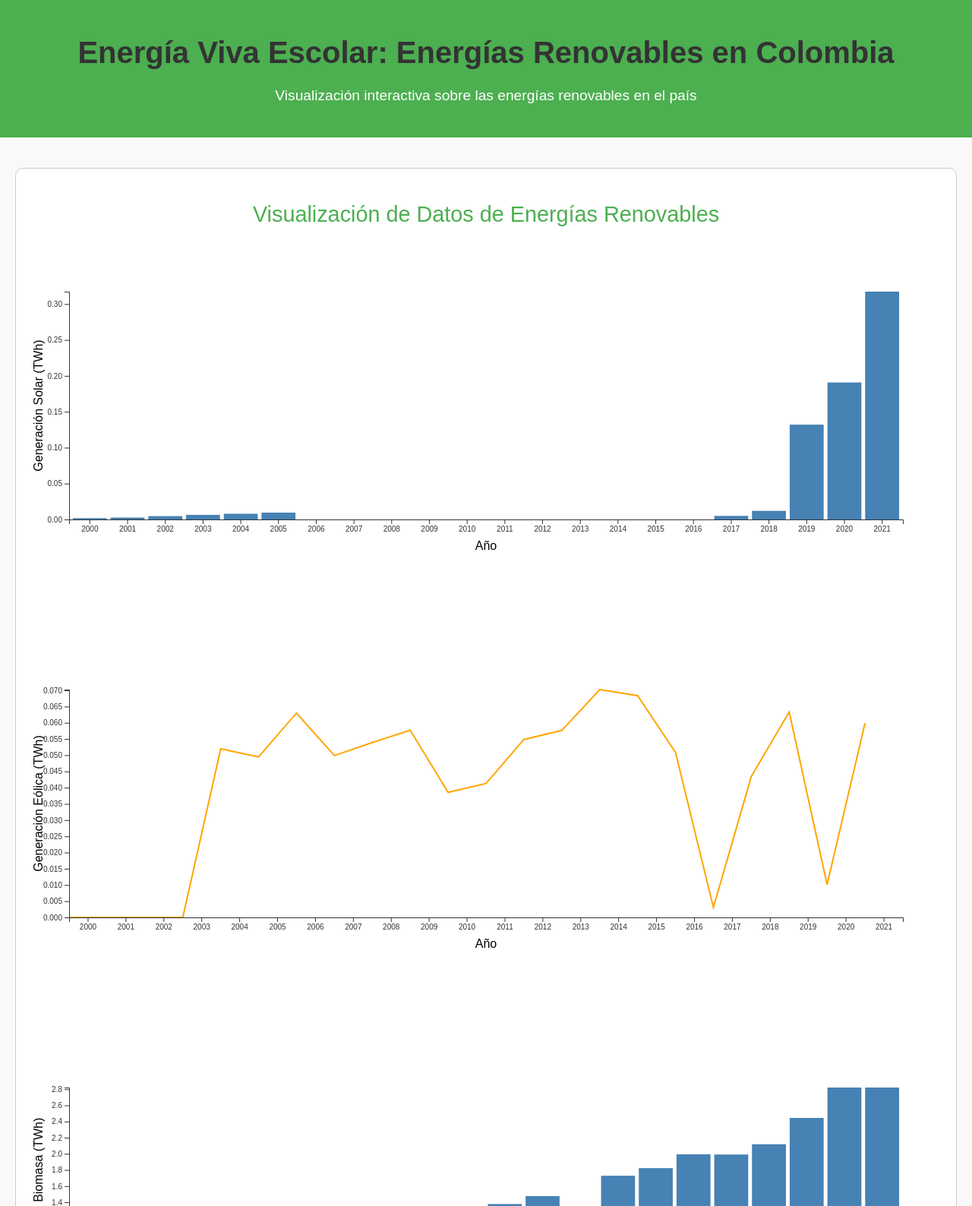
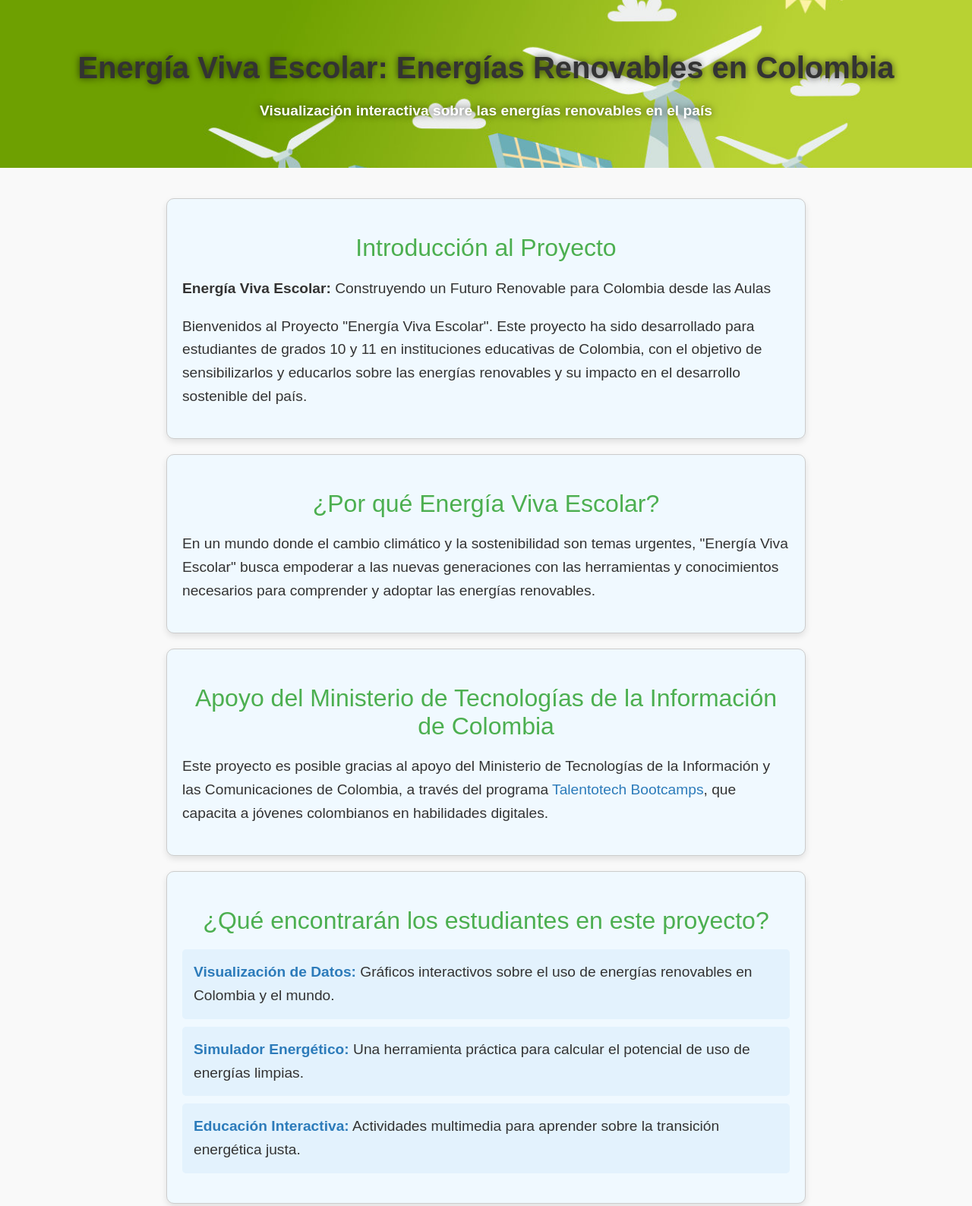
Before and after one commit to victormanuelvalencia/proyecto_final, a plain HTML site: page index.html in a window 1280 px wide. Shown: the top 1588 px of the page at 76% size. Drawn offline with nearby package versions, Linux system fonts and the light colour scheme.

Commit message:
Cambios  de los estilos
Se realizan cambios en los estilos y en la cabecera.

```diff
--- a/css/styles.css
+++ b/css/styles.css
@@ -1,4 +1,4 @@
-/* General styles */
+
 body {
     font-family: Arial, sans-serif;
     margin: 0;
@@ -24,7 +24,7 @@ body {
     }
 }
 
-header {
+/* header {
     background-color: #4CAF50;
     color: white;
     padding: 20px;
@@ -35,7 +35,7 @@ h1 {
     margin-bottom: 10px;
     font-weight: 600;
     color: #333;
-}
+} */
 
 
 h2 {
@@ -53,6 +53,8 @@ p {
 
 main {
     padding: 20px;
+    margin: 0 auto;
+    max-width: 1200px; /* Ancho máximo en pantallas grandes */
 }
 
 section {
@@ -100,7 +102,7 @@ button {
 
 
 footer {
-    background-color: #333;
+    background-color: #6ea001;
     color: white;
     padding: 10px;
     width: 100%;
@@ -126,3 +128,117 @@ footer {
     color: #fff;
 
 }
+
+header {
+    background-image: url('/images/ATLAS-energia-04-energia-verde.jpg'); /* Ruta de la imagen de fondo */
+    background-size: cover;
+    background-position: center;
+    background-repeat: no-repeat;
+    color: white;
+    padding: 40px 20px;
+    position: relative;
+    text-align: center;
+}
+
+header h1, header .subtitulo {
+    text-shadow: 0 0 10px rgba(0, 0, 0, 0.7); /* Efecto de halo */
+    font-weight: bold;
+}
+
+header h1 {
+    font-size: 2.5em;
+    margin-bottom: 10px;
+    font-weight: 600;
+    color: #333;
+}
+
+header .subtitulo {
+    font-size: 1.2em;
+}
+
+#texto-footer {
+    color: #fff;
+    font-size: 1.2em;
+    text-align: center;
+    text-shadow: 0 0 10px rgba(0, 0, 0, 0.7); /* Efecto de halo */
+    font-weight: bold;
+}
+
+
+
+/* Ajustes para pantallas medianas */
+@media screen and (max-width: 1200px) {
+    main {
+        max-width: 80%;
+    }
+}
+
+/* Ajustes para dispositivos pequeños */
+@media screen and (max-width: 768px) {
+    main {
+        max-width: 95%; /* Casi todo el ancho de la pantalla en dispositivos pequeños */
+    }
+}
+
+/* Sección de introducción y propósito */
+#introduccion, #proposito, #apoyo, #contenidos {
+    background-color: #f0f9ff;
+    border-radius: 10px;
+    padding: 20px;
+    margin: 20px 0;
+    text-align: left;
+    max-width: 800px;
+    margin: 20px auto;
+    box-shadow: 0 4px 8px rgba(0, 0, 0, 0.1);
+}
+
+
+#introduccion h2, #proposito h2, #apoyo h2, #contenidos h2 {
+    color: #4CAF50;
+    font-size: 2em;
+    text-align: center;
+    margin-bottom: 10px;
+}
+
+
+#introduccion p, #proposito p, #apoyo p, #contenidos p, #contenidos ul {
+    font-size: 1.2em;
+    line-height: 1.6;
+    color: #333;
+}
+
+
+#contenidos ul {
+    list-style-type: none;
+    padding: 0;
+}
+
+#contenidos li {
+    background-color: #e3f2fd;
+    margin: 10px 0;
+    padding: 15px;
+    border-radius: 5px;
+    font-size: 1em;
+    color: #333;
+}
+
+#contenidos li strong {
+    color: #2c7bba;
+}
+
+/* Enlace de Talentotech */
+#apoyo a {
+    color: #2c7bba;
+    text-decoration: none;
+}
+
+#apoyo a:hover {
+    text-decoration: underline;
+}
+
+
+#contenidos li:hover {
+    background-color: #bbdefb;
+    transform: scale(1.02);
+    transition: transform 0.2s ease;
+}
--- a/index.html
+++ b/index.html
@@ -15,10 +15,35 @@
         </header>
 
         <main>
+            <section id="introduccion">
+                <h2>Introducción al Proyecto</h2>
+                <p><strong>Energía Viva Escolar:</strong> Construyendo un Futuro Renovable para Colombia desde las Aulas</p>
+                <p>Bienvenidos al Proyecto "Energía Viva Escolar". Este proyecto ha sido desarrollado para estudiantes de grados 10 y 11 en instituciones educativas de Colombia, con el objetivo de sensibilizarlos y educarlos sobre las energías renovables y su impacto en el desarrollo sostenible del país.</p>
+            </section>
+
+            <section id="proposito">
+                <h2>¿Por qué Energía Viva Escolar?</h2>
+                <p>En un mundo donde el cambio climático y la sostenibilidad son temas urgentes, "Energía Viva Escolar" busca empoderar a las nuevas generaciones con las herramientas y conocimientos necesarios para comprender y adoptar las energías renovables.</p>
+            </section>
+
+            <section id="apoyo">
+                <h2>Apoyo del Ministerio de Tecnologías de la Información de Colombia</h2>
+                <p>Este proyecto es posible gracias al apoyo del Ministerio de Tecnologías de la Información y las Comunicaciones de Colombia, a través del programa <a href="https://talentotech.co" target="_blank">Talentotech Bootcamps</a>, que capacita a jóvenes colombianos en habilidades digitales.</p>
+            </section>
+
+            <section id="contenidos">
+                <h2>¿Qué encontrarán los estudiantes en este proyecto?</h2>
+                <ul>
+                    <li><strong>Visualización de Datos:</strong> Gráficos interactivos sobre el uso de energías renovables en Colombia y el mundo.</li>
+                    <li><strong>Simulador Energético:</strong> Una herramienta práctica para calcular el potencial de uso de energías limpias.</li>
+                    <li><strong>Educación Interactiva:</strong> Actividades multimedia para aprender sobre la transición energética justa.</li>
+                </ul>
+            </section>
+
             <section id="visualizacion-datos">
                 <h2>Visualización de Datos de Energías Renovables</h2>
-                <div id="grafico-barra"></div> <!-- Gráfico de barras: Solar Generation -->
-                <div id="grafico-linea"></div> <!-- Gráfico de líneas: Wind Generation -->
+                <div id="grafico-barra"></div>
+                <div id="grafico-linea"></div>
                 <div id="grafico-barra-biomass"></div>
                 <div id="grafico-linea-hydro"></div>
             </section>
@@ -35,9 +60,10 @@
         </main>
 
         <footer>
-            <p>Desarrollado como parte del proyecto Talento Tech Bootcamps - 2024</p>
+            <p id="texto-footer">Desarrollado como parte del proyecto Talento Tech Bootcamps - 2024 (Constructores WEB)</p>
         </footer>
     </div>
+
 
     <script src="https://d3js.org/d3.v7.min.js"></script>
     <script src="/js/script.js"></script>
--- a/js/script.js
+++ b/js/script.js
@@ -235,7 +235,7 @@ document.getElementById("form-simulador").addEventListener("submit", function(ev
     const consumo = document.getElementById("consumo").value;
 
     // Aquí va la lógica para el cálculo energético (ejemplo básico)
-    const resultado = consumo * 0.3; // Ejemplo: 30% puede ser energía renovable
+    const resultado = (consumo * 0.3).toFixed(1); // Redondea a 1 decimal
 
     document.getElementById("resultado-simulador").textContent = `El ${resultado}% de tu consumo podría ser cubierto por energías renovables.`;
 });
```
Also changed, not shown: images/ATLAS-energia-04-energia-verde.jpg (added).
